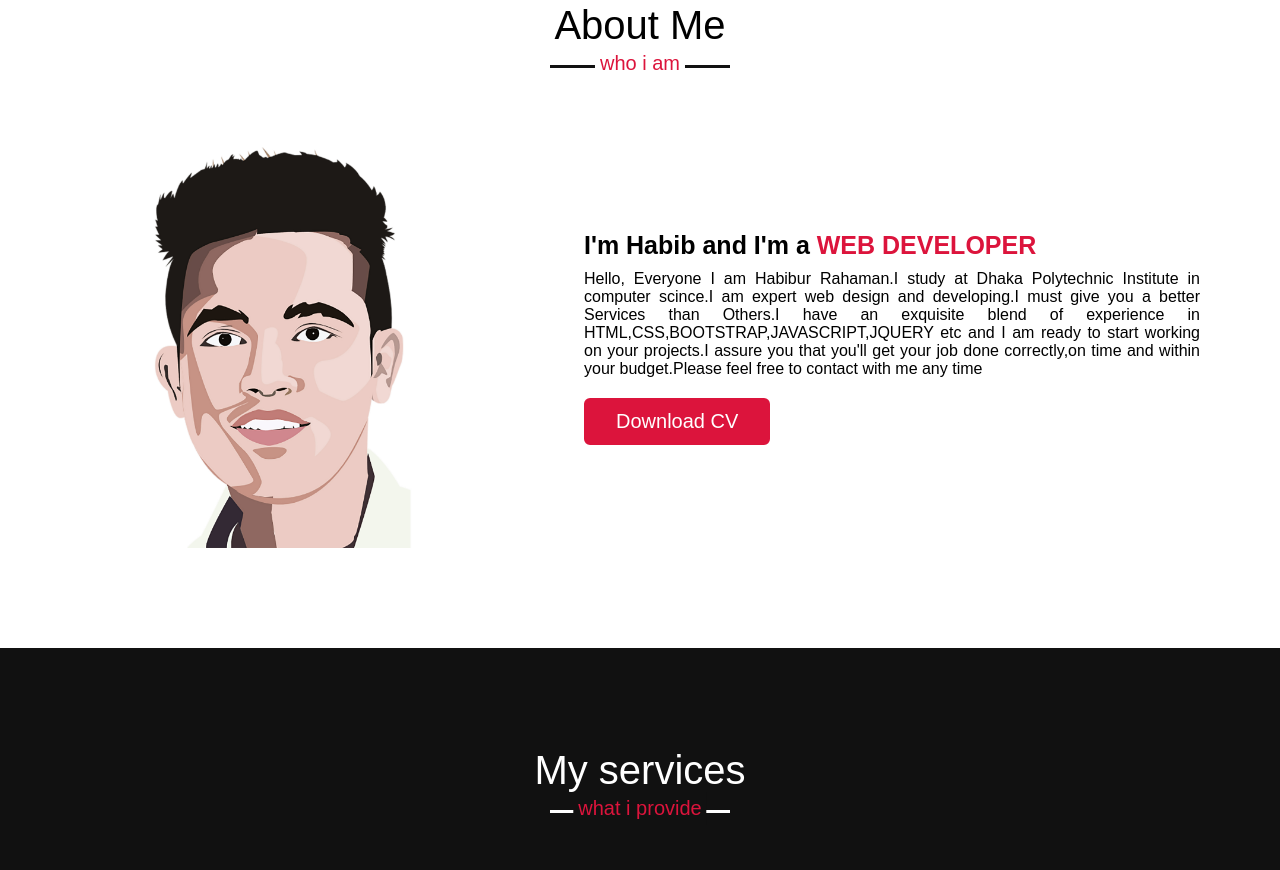
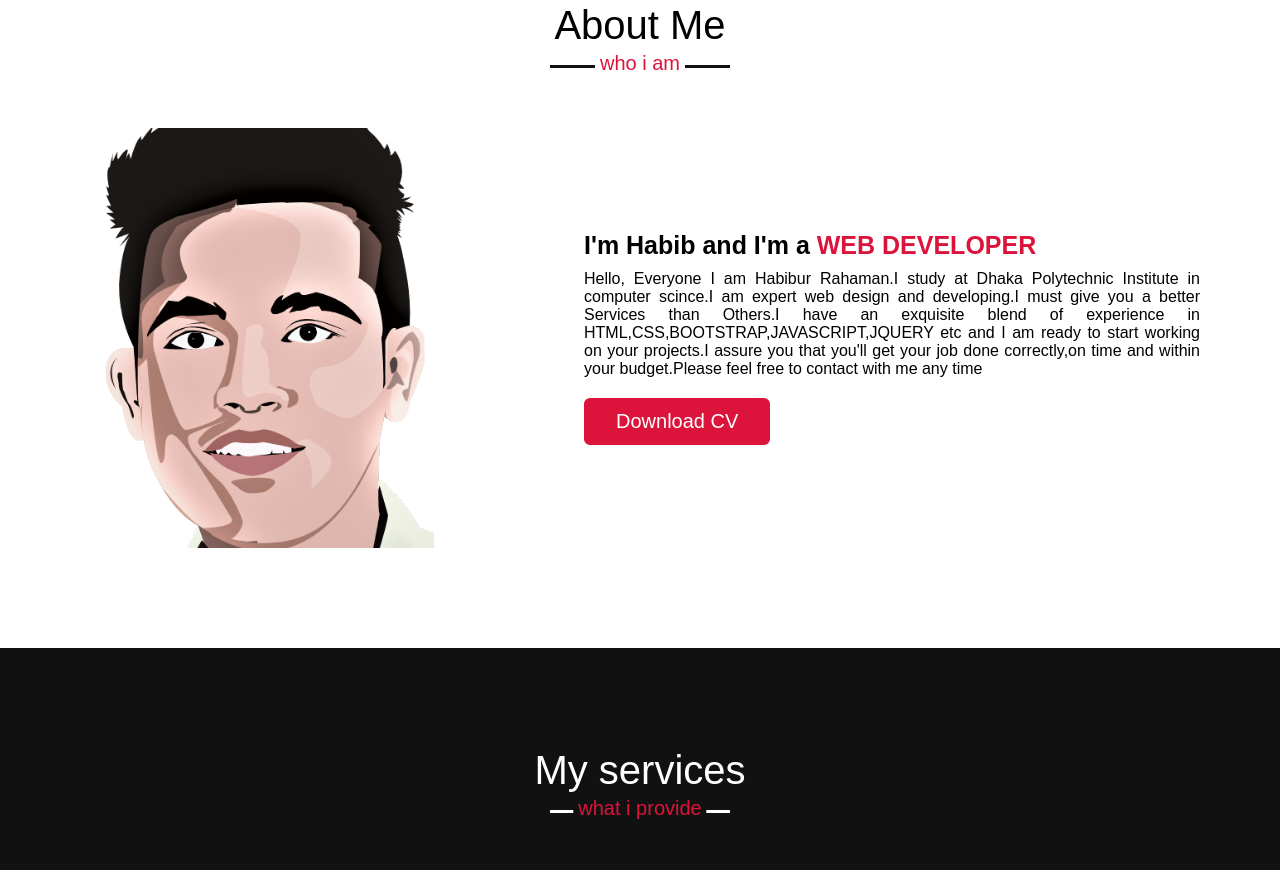
Before and after one commit to Rock-vai/Rock-vai.github.io, a plain HTML site: page index.html in a window 1280 px wide. Shown: the part 897-1767 px from the top of the page. Drawn offline with Linux system fonts and the light colour scheme.

Commit message:
Update index.html

```diff
--- a/index.html
+++ b/index.html
@@ -47,7 +47,7 @@
             <h2 class="title">About Me</h2>
             <div class="about-content">
                 <div class="colum left">
-                    <img src="img/_20180422_073631.jpg" alt="Rock vai Image">
+                    <img src="img/_20180422_073631.png" alt="Rock vai Image">
                 </div>
                 <div class="colum right">
                     <div class="text">I'm Habib and I'm a <span>WEB DEVELOPER</span></div>
```
